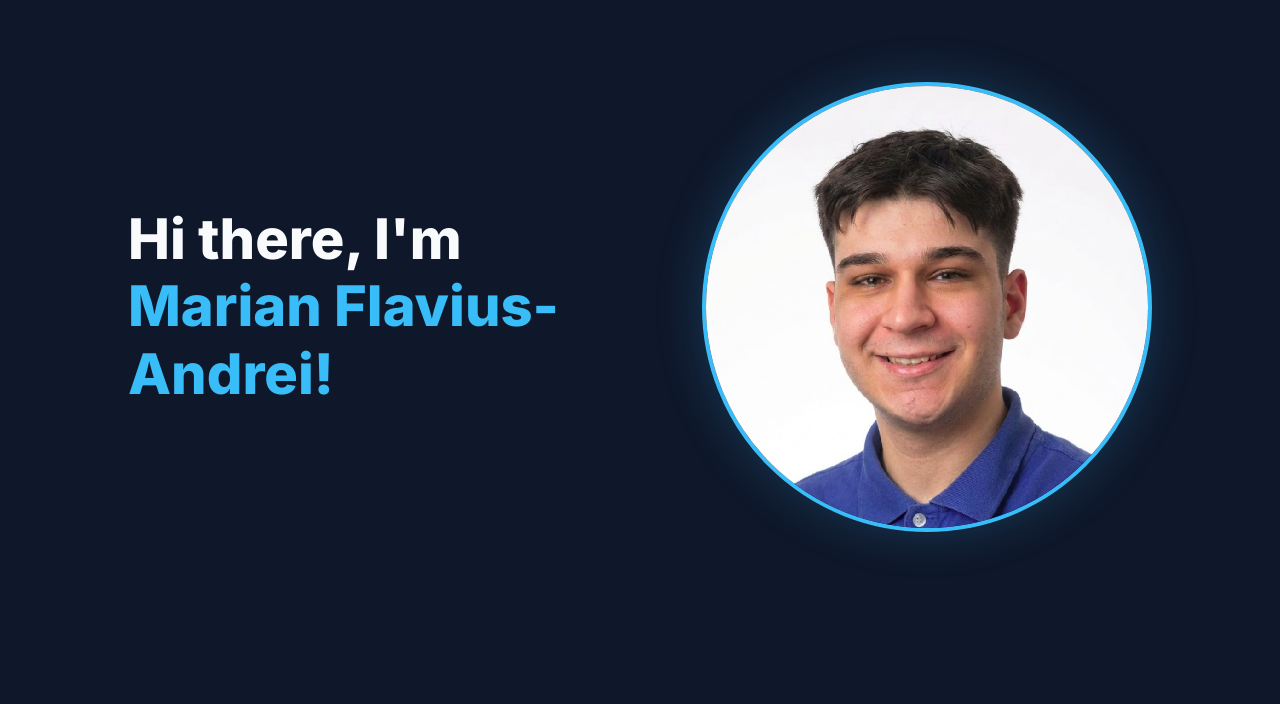
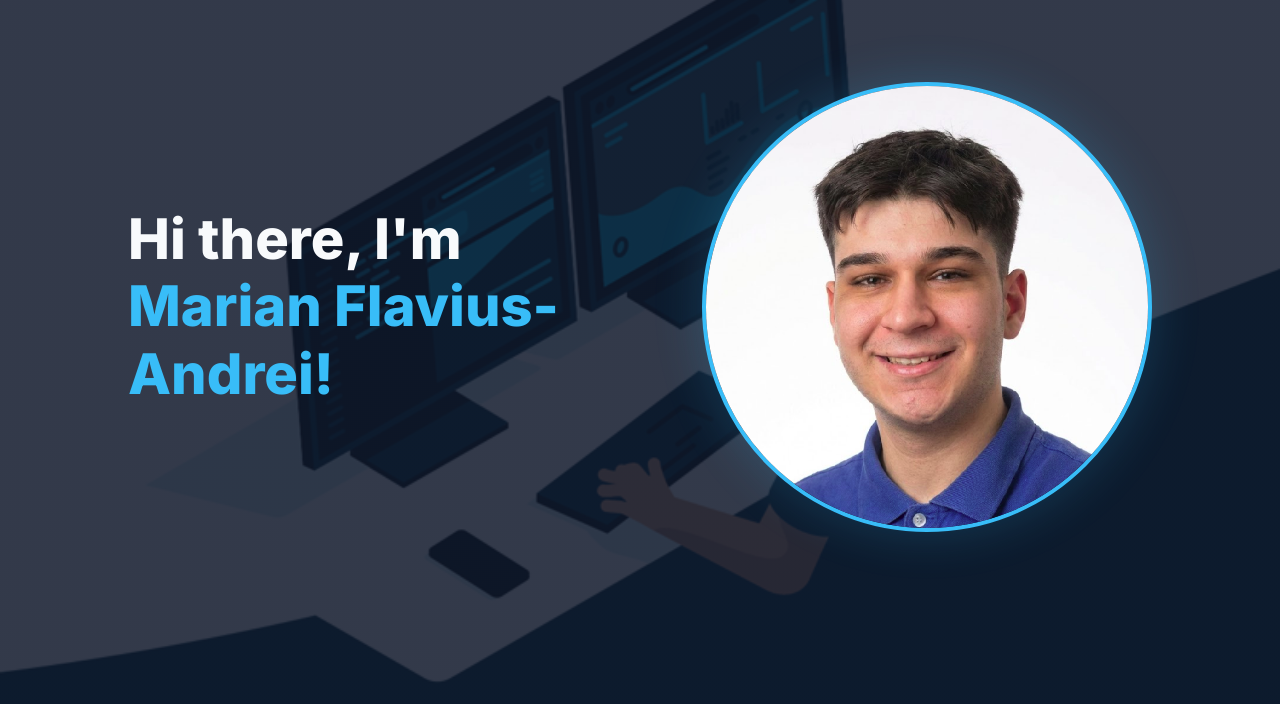
Before and after one commit to FlaviusMarian27/Flavius-Project, a website: page index.html in a window 1280 px wide. Shown: the part 93-797 px from the top of the page. Drawn offline with Linux system fonts and the light colour scheme; the site is published under a folder, as on GitHub Pages, so addresses that start at the root find nothing.

Commit message:
Rezolvare bug gif

```diff
--- a/style.css
+++ b/style.css
@@ -70,7 +70,7 @@ nav ul li a:hover {
     padding: 0 10%;
 
     background-image: linear-gradient(rgba(15, 23, 42, 0.85), rgba(15, 23, 42, 0.85)),
-                    url("/images/vibecoding.gif");
+                    url("images/vibecoding.gif");
     background-size: cover;
     background-position: center;
     background-attachment: fixed;
```
